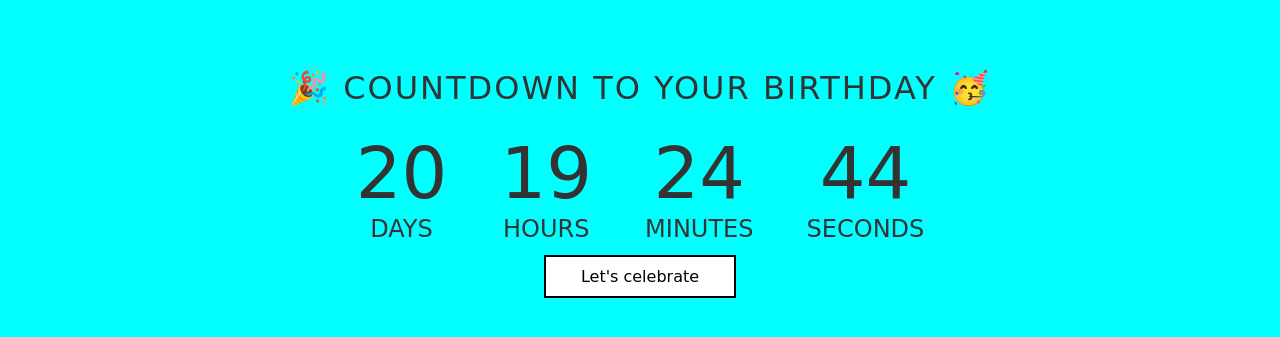
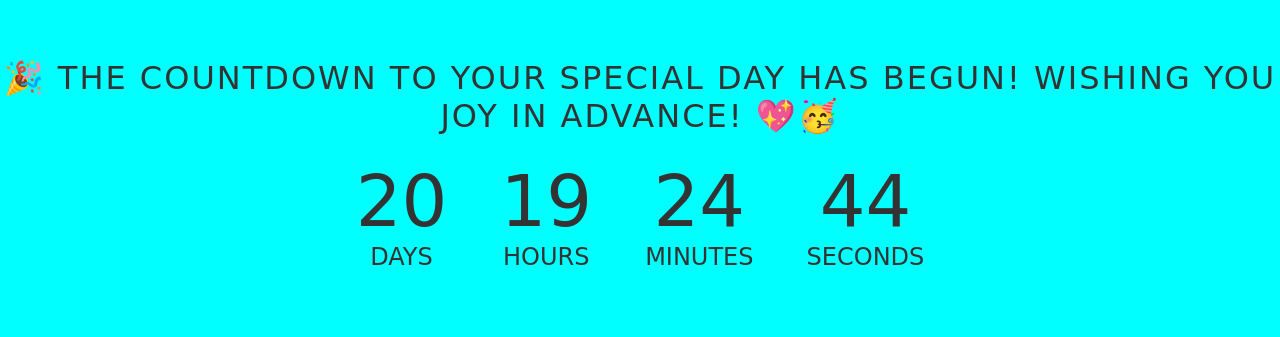
Before and after one commit to beingfardeenkhan/Site.github.io, a plain HTML site: page index.html in a window 1280 px wide. Shown: the part 223-560 px from the top of the page. Drawn offline with Linux system fonts and the light colour scheme.

Commit message:
Update index.html

```diff
--- a/index.html
+++ b/index.html
@@ -10,7 +10,7 @@
 </head>
 <body>
     <div class="container">
-        <h1 id="headline">🎉 Countdown to your birthday 🥳 </h1>
+        <h1 id="headline">🎉 The countdown to your special day has begun! Wishing you joy in advance! 💖🥳 </h1>
         <div id="countdown">
           <ul>
             <li><span id="days"></span>days</li>
@@ -27,7 +27,7 @@
         <!-- <button class="btn default" href = "index.html"></button> -->
 
      <!-- <h3>After Countdown Finishes Click the Below Button</h3><br><br> -->
-        <a class="btn default" href="second.html" target="_blank">Let's celebrate</a>
+      <!--  <a class="btn default" href="second.html" target="_blank">Let's celebrate</a> -->
       </div>
 </body>
 </html>
```
